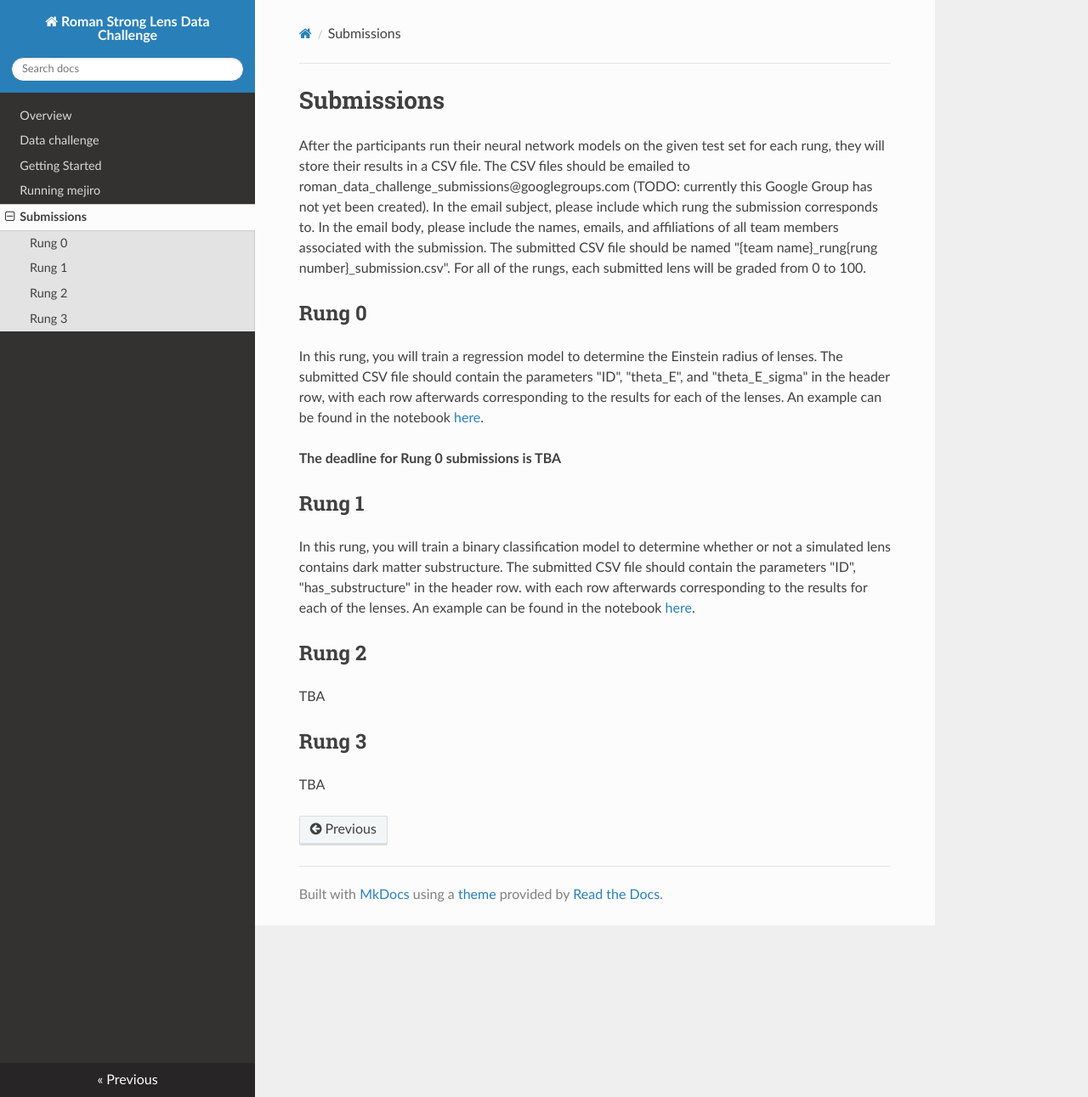
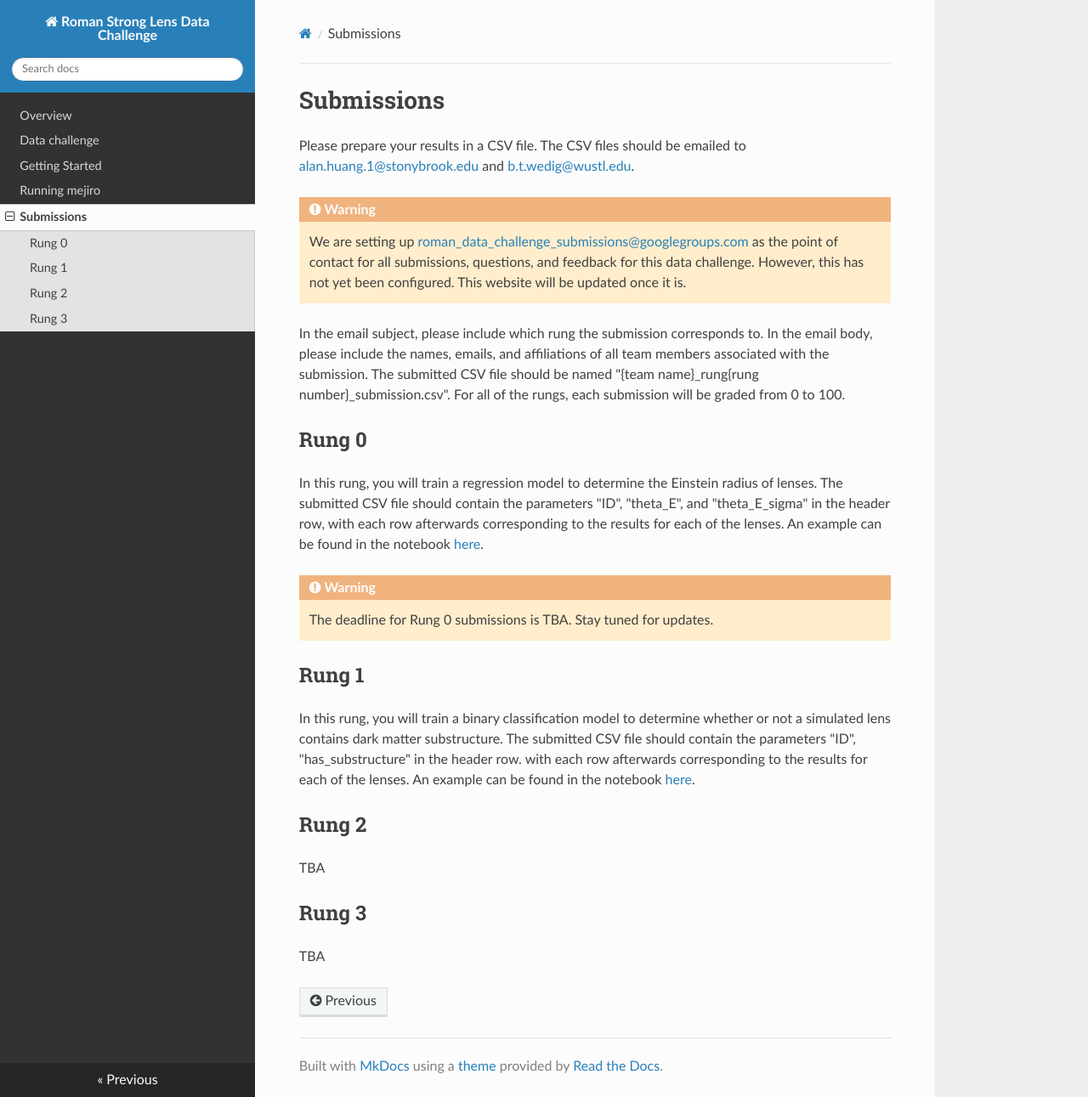
Before and after one commit to ahuang314/Roman_Data_Challenge, an MkDocs documentation site: the page built from docs/submissions.md, in a window 1280 px wide and 1291 px high. Shown: the whole window at 85% size. Built offline with MkDocs 1.6.1, drawn with Linux system fonts in a browser that asks for light colours; nearby versions of some CDN libraries.

Commit message:
edit docs

```diff
--- a/docs/submissions.md
+++ b/docs/submissions.md
@@ -1,12 +1,18 @@
 # Submissions
 
-After the participants run their neural network models on the given test set for each rung, they will store their results in a CSV file. The CSV files should be emailed to roman_data_challenge_submissions@googlegroups.com (TODO: currently this Google Group has not yet been created). In the email subject, please include which rung the submission corresponds to. In the email body, please include the names, emails, and affiliations of all team members associated with the submission. The submitted CSV file should be named "{team name}_rung{rung number}_submission.csv". For all of the rungs, each submitted lens will be graded from 0 to 100.
+Please prepare your results in a CSV file. The CSV files should be emailed to [alan.huang.1@stonybrook.edu](mailto:alan.huang.1@stonybrook.edu) and [b.t.wedig@wustl.edu](mailto:b.t.wedig@wustl.edu).
+
+!!! warning
+    We are setting up [roman_data_challenge_submissions@googlegroups.com](mailto:roman_data_challenge_submissions@googlegroups.com) as the point of contact for all submissions, questions, and feedback for this data challenge. However, this has not yet been configured. This website will be updated once it is.
+
+In the email subject, please include which rung the submission corresponds to. In the email body, please include the names, emails, and affiliations of all team members associated with the submission. The submitted CSV file should be named "{team name}_rung{rung number}_submission.csv". For all of the rungs, each submission will be graded from 0 to 100.
 
 ## Rung 0
 
 In this rung, you will train a regression model to determine the Einstein radius of lenses. The submitted CSV file should contain the parameters "ID", "theta_E", and "theta_E_sigma" in the header row, with each row afterwards corresponding to the results for each of the lenses. An example can be found in the notebook [here](https://github.com/ahuang314/Roman_Data_Challenge/blob/main/Notebooks/rung0_submissions.ipynb).
 
-**The deadline for Rung 0 submissions is TBA**
+!!! warning
+    The deadline for Rung 0 submissions is TBA. Stay tuned for updates.
 
 ## Rung 1
 
```
Also changed, not shown: docs/getting_started.md (+1 -1 lines).
